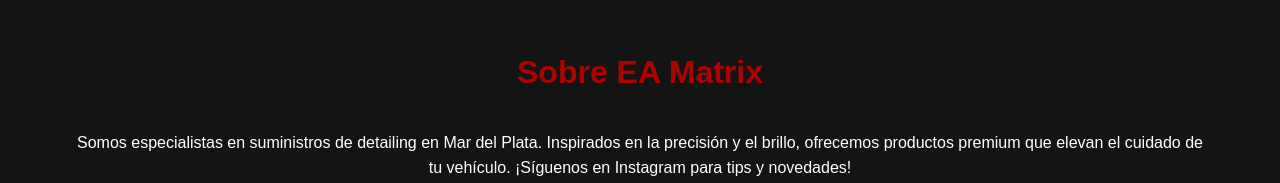
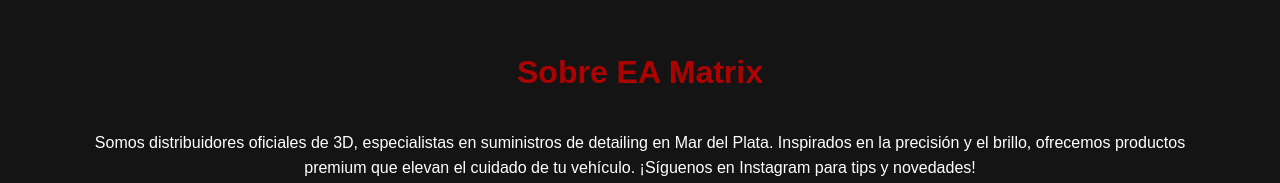
Before and after one commit to HuunterSG/Ea-Matrix, a plain HTML site: page Index.html in a window 1280 px wide. Shown: the part 1440-1623 px from the top of the page. Drawn offline with Linux system fonts and the light colour scheme; a script that the page names is missing.

Commit message:
actualizacion

```diff
--- a/Index.html
+++ b/Index.html
@@ -69,7 +69,7 @@
 
         <section id="about" class="about">
             <h2>Sobre EA Matrix</h2>
-            <p>Somos especialistas en suministros de detailing en Mar del Plata. Inspirados en la precisión y el brillo, ofrecemos productos premium que elevan el cuidado de tu vehículo. ¡Síguenos en Instagram para tips y novedades!</p>
+            <p>Somos distribuidores oficiales de 3D, especialistas en suministros de detailing en Mar del Plata. Inspirados en la precisión y el brillo, ofrecemos productos premium que elevan el cuidado de tu vehículo. ¡Síguenos en Instagram para tips y novedades!</p>
             <a href="https://www.instagram.com/ea.matrix/" target="_blank" class="instagram-link">
                 <i class="fab fa-instagram"></i> @ea.matrix
             </a>
```
